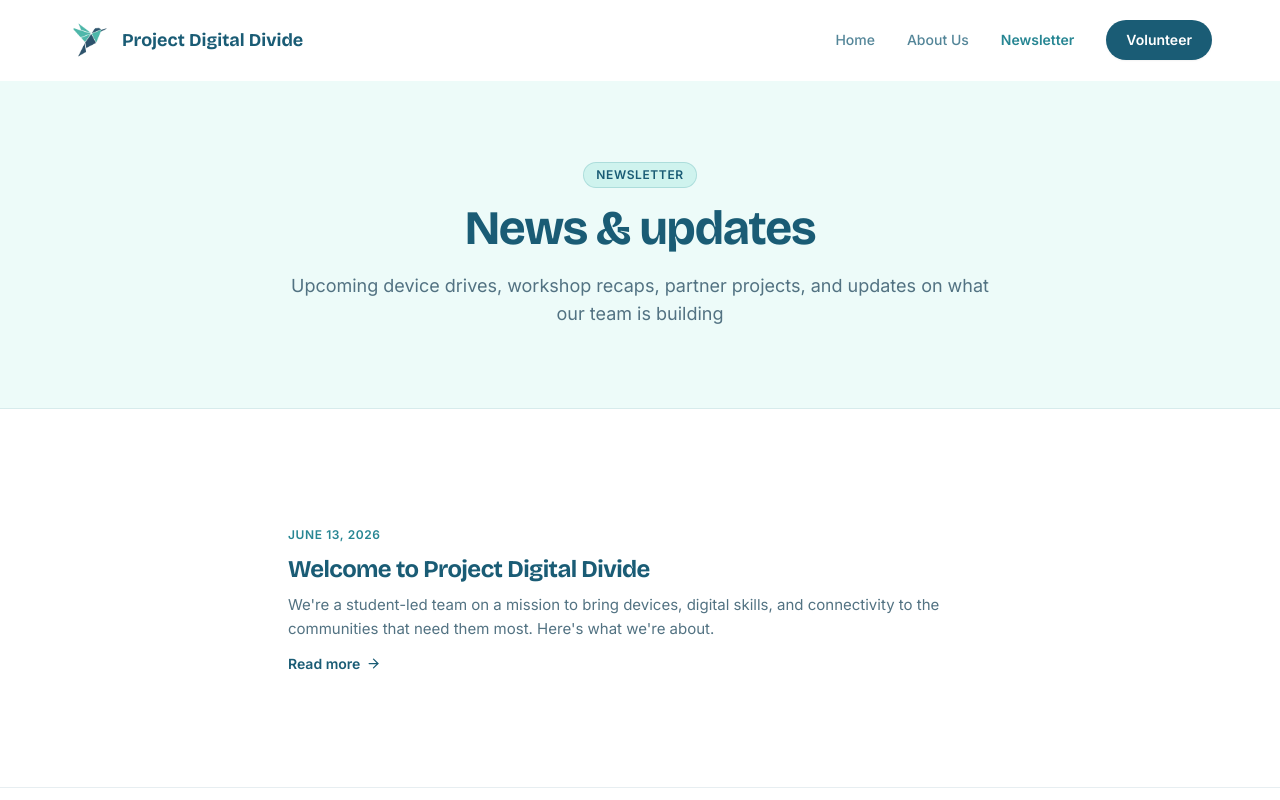
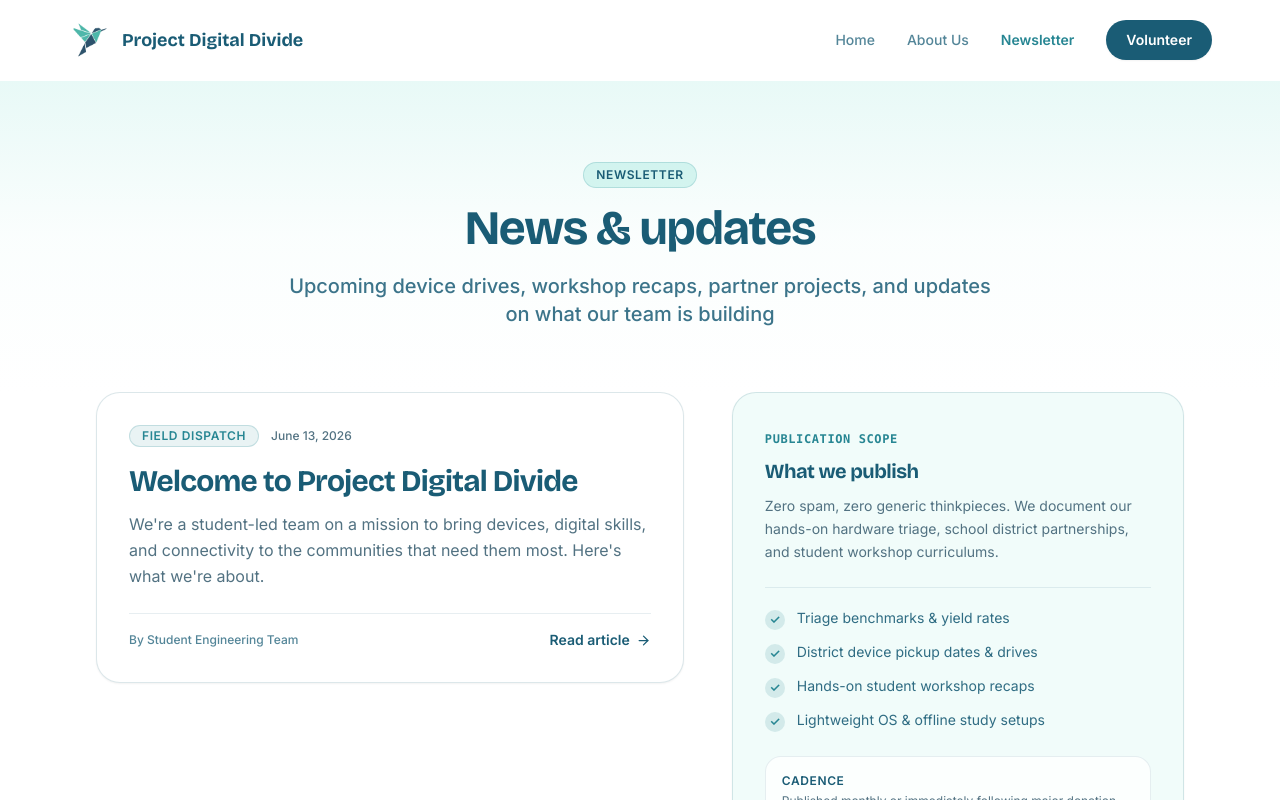
Before and after one commit to bebepig1437/project-digital-divide, a React (Vite) app: page /newsletter in a window 1280 px wide. Shown: the top 800 px of the page. Built offline with nearby package versions, Linux system fonts and the light colour scheme; the HTML template or start-up script is replaced by a standard one.

Commit message:
style(views): harmonize background rhythm and cards across newsletter and volunteer pages

```diff
--- a/src/pages/Newsletter.jsx
+++ b/src/pages/Newsletter.jsx
@@ -7,55 +7,105 @@ import Reveal from '../components/Reveal'
 export default function Newsletter() {
   return (
     <>
-      <section className="border-b border-brand-slate/10 bg-brand-pale/20 py-16 sm:py-20">
+      <section className="relative overflow-hidden bg-gradient-to-b from-brand-pale/25 via-brand-pale/5 to-white pt-16 pb-12 sm:pt-20 sm:pb-16">
         <div className="container-content max-w-3xl text-center">
           <span className="eyebrow">Newsletter</span>
-          <h1 className="mt-4 text-4xl font-bold text-brand-slate sm:text-5xl">News &amp; updates</h1>
-          <p className="mt-5 text-lg text-muted">
+          <h1 className="mt-4 text-4xl font-bold tracking-tight text-brand-slate sm:text-5xl">News &amp; updates</h1>
+          <p className="mt-5 text-lg font-medium text-brand-slate/85 sm:text-xl">
             Upcoming device drives, workshop recaps, partner projects, and updates on what our team is building
           </p>
         </div>
       </section>
 
-      <section className="bg-white py-16 sm:py-20">
-        <div className="container-content max-w-3xl">
+      <section className="bg-white pb-20 sm:pb-28">
+        <div className="container-content">
+          <div className="grid gap-10 lg:grid-cols-[1.3fr_1fr] lg:gap-12 lg:items-start">
+            <div>
               {posts.length === 0 ? (
-            <p className="text-center text-muted">No posts yet. Check back soon.</p>
+                <div className="rounded-3xl border border-brand-slate/15 bg-brand-pale/10 p-12 text-center text-muted">
+                  No posts yet. Check back soon.
+                </div>
               ) : (
-            <ul className="divide-y divide-brand-slate/10">
+                <div className="space-y-6">
                   {posts.map((post) => (
-                <li key={post.slug}>
-                  <Reveal>
+                    <Reveal key={post.slug}>
                       <Link
                         to={`/newsletter/${post.slug}`}
-                      className="group flex flex-col gap-4 py-8 sm:flex-row sm:items-start sm:gap-8"
+                        className="group flex flex-col justify-between rounded-3xl border border-brand-slate/15 bg-white p-7 sm:p-8 shadow-sm transition-all duration-300 hover:border-brand-teal/40 hover:shadow-md"
                       >
-                      {post.image && (
-                        <img
-                          src={post.image}
-                          alt=""
-                          className="h-40 w-full rounded-2xl object-cover sm:h-28 sm:w-44 sm:flex-none shadow-sm"
-                        />
-                      )}
-                      <div className="flex-1">
-                        <time className="text-xs font-semibold uppercase tracking-wider text-brand-teal">
+                        <div>
+                          <div className="flex items-center gap-3">
+                            <span className="rounded-full border border-brand-teal/20 bg-brand-teal/10 px-3 py-0.5 text-xs font-semibold uppercase tracking-wider text-brand-teal">
+                              Field Dispatch
+                            </span>
+                            <time className="text-xs font-medium text-muted">
                               {formatDate(post.date)}
                             </time>
-                        <h2 className="mt-2 text-2xl font-bold text-brand-slate transition-colors group-hover:text-brand-teal">
+                          </div>
+                          <h2 className="mt-4 font-display text-2xl font-bold tracking-tight text-brand-slate transition-colors group-hover:text-brand-teal sm:text-3xl">
                             {post.title}
                           </h2>
-                        <p className="mt-2 text-[15px] leading-relaxed text-muted">{post.excerpt}</p>
-                        <span className="mt-3 inline-flex items-center gap-1.5 text-sm font-semibold text-brand-slate group-hover:text-brand-teal transition-colors">
-                          Read more
+                          <p className="mt-3 text-base leading-relaxed text-muted">
+                            {post.excerpt}
+                          </p>
+                        </div>
+                        <div className="mt-6 flex items-center justify-between border-t border-brand-slate/10 pt-4">
+                          <span className="text-xs font-medium text-brand-slate/75">
+                            By Student Engineering Team
+                          </span>
+                          <span className="inline-flex items-center gap-1.5 text-sm font-semibold text-brand-slate group-hover:text-brand-teal transition-colors">
+                            Read article
                             <ArrowRight size={15} className="transition-transform group-hover:translate-x-1" />
                           </span>
                         </div>
                       </Link>
                     </Reveal>
-                </li>
                   ))}
-            </ul>
+                </div>
               )}
+            </div>
+
+            {/* Sidebar: Newsletter Scope & Topics Card */}
+            <Reveal delay={120}>
+              <div className="rounded-3xl border border-brand-slate/15 bg-brand-pale/15 p-7 shadow-sm sm:p-8">
+                <span className="font-mono text-xs font-bold uppercase tracking-wider text-brand-teal">
+                  Publication Scope
+                </span>
+                <h3 className="mt-2 text-xl font-bold text-brand-slate">
+                  What we publish
+                </h3>
+                <p className="mt-2.5 text-sm leading-relaxed text-muted">
+                  Zero spam, zero generic thinkpieces. We document our hands-on hardware triage, school district partnerships, and student workshop curriculums.
+                </p>
+
+                <div className="mt-6 space-y-3 border-t border-brand-slate/10 pt-5">
+                  <div className="flex items-start gap-3 text-sm text-brand-slate/90">
+                    <span className="mt-0.5 flex h-5 w-5 flex-none items-center justify-center rounded-full bg-brand-teal/15 text-xs font-bold text-brand-teal">✓</span>
+                    <span>Triage benchmarks &amp; yield rates</span>
+                  </div>
+                  <div className="flex items-start gap-3 text-sm text-brand-slate/90">
+                    <span className="mt-0.5 flex h-5 w-5 flex-none items-center justify-center rounded-full bg-brand-teal/15 text-xs font-bold text-brand-teal">✓</span>
+                    <span>District device pickup dates &amp; drives</span>
+                  </div>
+                  <div className="flex items-start gap-3 text-sm text-brand-slate/90">
+                    <span className="mt-0.5 flex h-5 w-5 flex-none items-center justify-center rounded-full bg-brand-teal/15 text-xs font-bold text-brand-teal">✓</span>
+                    <span>Hands-on student workshop recaps</span>
+                  </div>
+                  <div className="flex items-start gap-3 text-sm text-brand-slate/90">
+                    <span className="mt-0.5 flex h-5 w-5 flex-none items-center justify-center rounded-full bg-brand-teal/15 text-xs font-bold text-brand-teal">✓</span>
+                    <span>Lightweight OS &amp; offline study setups</span>
+                  </div>
+                </div>
+
+                <div className="mt-6 rounded-2xl border border-brand-slate/10 bg-white/80 p-4 shadow-xs">
+                  <p className="text-xs font-semibold uppercase tracking-wider text-brand-slate">Cadence</p>
+                  <p className="mt-1 text-xs text-muted">
+                    Published monthly or immediately following major donation batch distributions.
+                  </p>
+                </div>
+              </div>
+            </Reveal>
+          </div>
         </div>
       </section>
 
--- a/src/pages/NewsletterPost.jsx
+++ b/src/pages/NewsletterPost.jsx
@@ -19,29 +19,39 @@ export default function NewsletterPost() {
   }
 
   return (
-    <article className="bg-white py-14 sm:py-20">
-      <div className="container-content max-w-3xl">
+    <div className="relative overflow-hidden bg-gradient-to-b from-brand-pale/25 via-brand-pale/5 to-white pt-10 pb-20 sm:pt-14 sm:pb-28">
+      <article className="container-content max-w-3xl">
         <Link to="/newsletter" className="inline-flex items-center gap-1.5 text-sm font-semibold text-brand-slate hover:text-brand-teal transition-colors">
           <ArrowLeft size={15} /> All posts
         </Link>
 
-        <header className="mt-6">
-          <time className="text-xs font-semibold uppercase tracking-wider text-brand-teal">
-            {formatDate(post.date)}
-          </time>
-          <h1 className="mt-3 text-4xl font-bold leading-tight text-brand-slate sm:text-5xl">{post.title}</h1>
+        <header className="mt-8 rounded-3xl border border-brand-slate/15 bg-white p-8 sm:p-10 shadow-sm">
+          <div className="flex items-center gap-3">
+            <span className="rounded-full border border-brand-teal/20 bg-brand-teal/10 px-3 py-0.5 text-xs font-semibold uppercase tracking-wider text-brand-teal">
+              Field Dispatch
+            </span>
+            <time className="text-xs font-medium text-muted">
+              {formatDate(post.date)}
+            </time>
+          </div>
+          <h1 className="mt-4 font-display text-3xl font-bold leading-tight text-brand-slate sm:text-4xl md:text-5xl">
+            {post.title}
+          </h1>
+          <p className="mt-4 text-base leading-relaxed text-muted sm:text-lg">
+            {post.excerpt}
+          </p>
         </header>
 
         {post.image ? (
-          <img src={post.image} alt="" className="mt-8 aspect-[16/9] w-full rounded-2xl object-cover" />
-        ) : (
-          <PhotoPlaceholder label="Post image" className="mt-8 aspect-[16/9] w-full" />
-        )}
+          <img src={post.image} alt="" className="mt-8 aspect-[16/9] w-full rounded-3xl object-cover shadow-sm border border-brand-slate/10" />
+        ) : null}
 
-        <div className="prose-pdd mt-10">
-          <ReactMarkdown remarkPlugins={[remarkGfm]}>{post.content}</ReactMarkdown>
+        <div className="mt-8 rounded-3xl border border-brand-slate/15 bg-white p-8 sm:p-12 shadow-sm">
+          <div className="prose-pdd">
+            <ReactMarkdown remarkPlugins={[remarkGfm]}>{post.content}</ReactMarkdown>
+          </div>
         </div>
-      </div>
-    </article>
+      </article>
+    </div>
   )
 }
--- a/src/pages/Volunteer.jsx
+++ b/src/pages/Volunteer.jsx
@@ -38,22 +38,22 @@ export default function Volunteer() {
 
   return (
     <>
-      <section className="border-b border-brand-slate/10 bg-brand-pale/20 py-16 sm:py-20">
+      <section className="relative overflow-hidden bg-gradient-to-b from-brand-pale/25 via-brand-pale/5 to-white pt-16 pb-12 sm:pt-20 sm:pb-16">
         <div className="container-content max-w-3xl text-center">
           <span className="eyebrow">Volunteer</span>
-          <h1 className="mt-4 text-4xl font-bold text-brand-slate sm:text-5xl">Join the team</h1>
-          <p className="mt-5 text-lg text-muted">
+          <h1 className="mt-4 text-4xl font-bold tracking-tight text-brand-slate sm:text-5xl">Join the team</h1>
+          <p className="mt-5 text-lg font-medium text-brand-slate/85 sm:text-xl">
             Whether you can fix a laptop, teach a workshop, build a website, or spread the
             word, there's a place for you here. Tell us a bit about yourself.
           </p>
         </div>
       </section>
 
-      <section className="bg-white py-16 sm:py-20">
+      <section className="bg-white pb-20 sm:pb-28">
         <div className="container-content max-w-2xl">
           {status === 'success' ? (
             <Reveal>
-              <div className="flex flex-col items-center gap-3 rounded-3xl border border-brand-teal/20 bg-white p-12 text-center shadow-sm">
+              <div className="flex flex-col items-center gap-3 rounded-3xl border border-brand-teal/20 bg-brand-pale/10 p-12 text-center shadow-sm">
                 <CheckCircle2 className="text-brand-teal" size={44} />
                 <h2 className="text-2xl font-bold text-brand-slate">Application received!</h2>
                 <p className="max-w-sm text-muted">
@@ -63,7 +63,7 @@ export default function Volunteer() {
             </Reveal>
           ) : (
             <Reveal>
-              <form onSubmit={handleSubmit} className="grid gap-5 rounded-3xl border border-brand-slate/10 bg-white p-6 shadow-sm sm:p-9">
+              <form onSubmit={handleSubmit} className="grid gap-5 rounded-3xl border border-brand-slate/15 bg-brand-pale/10 p-7 shadow-sm sm:p-10">
                 {/* Honeypot: hidden from people, catches bots */}
                 <input type="text" name="_gotcha" tabIndex={-1} autoComplete="off" aria-hidden="true" className="hidden" />
                 <div className="grid gap-5 sm:grid-cols-2">
```
Lines whose indentation alone changed are shown as unchanged.
